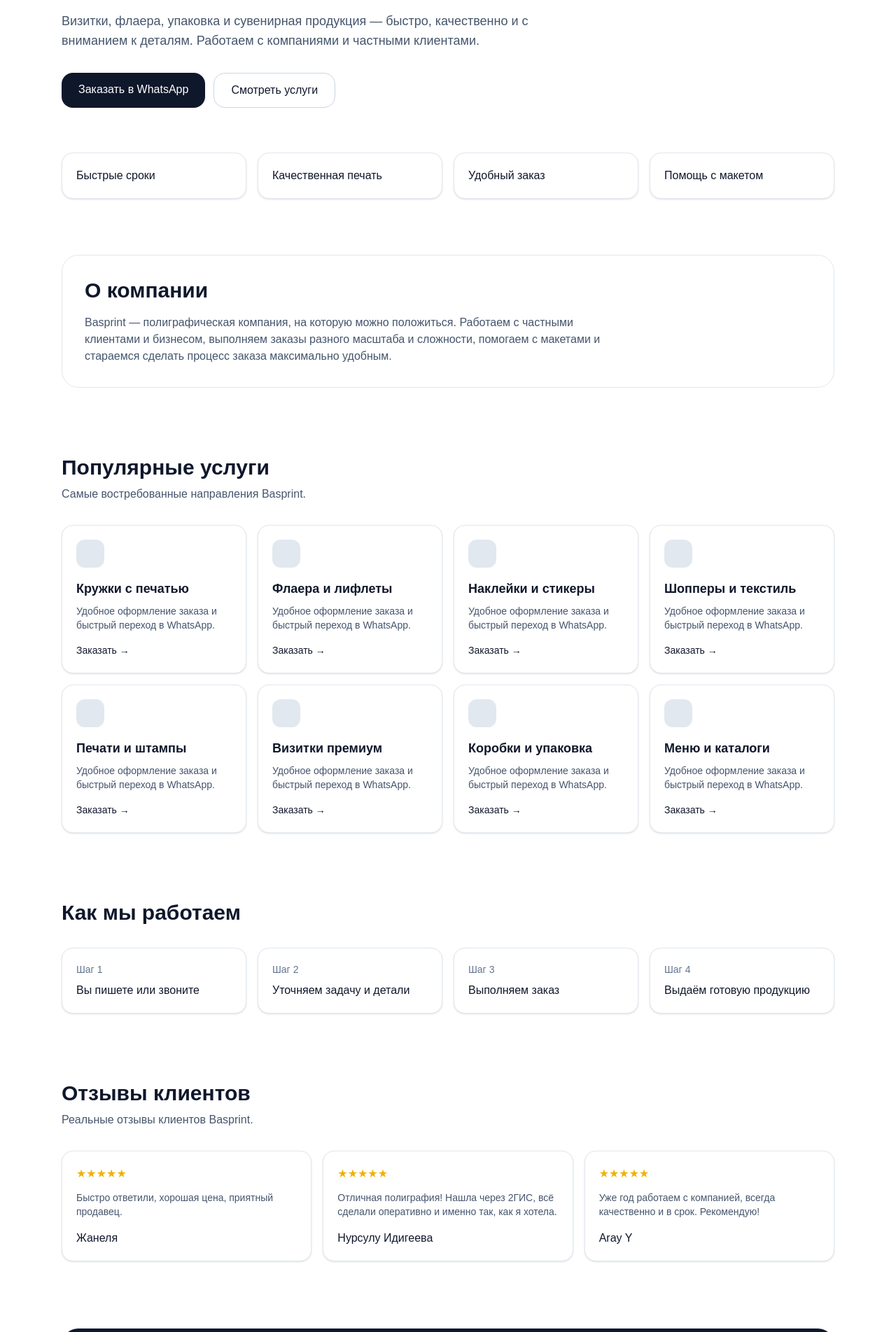
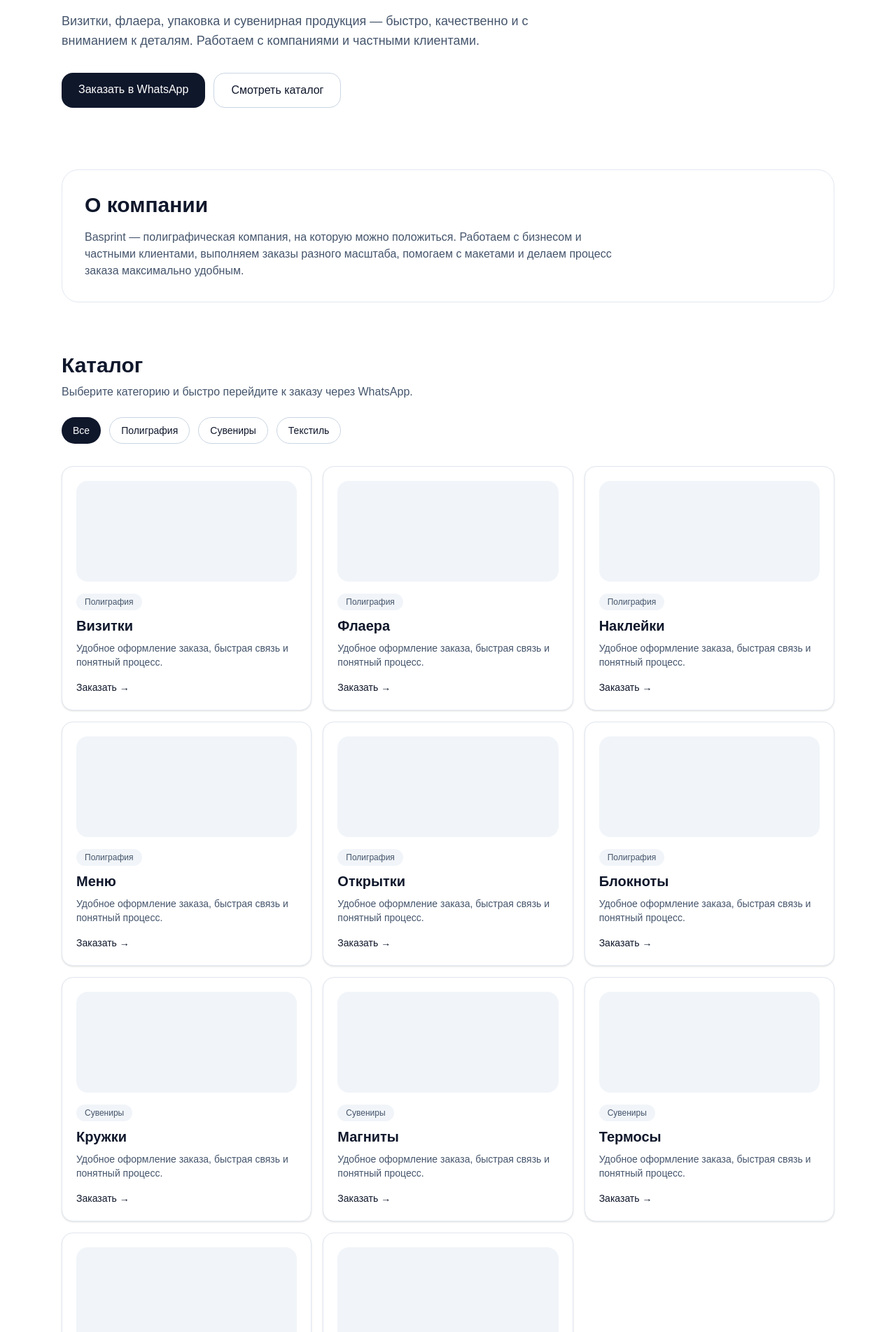
Before and after one commit to gmm055/basprint-site1, a Next.js app: page / in a window 1280 px wide. Shown: the part 317-2220 px from the top of the page at 70% size. Built offline with nearby package versions, Linux system fonts and the light colour scheme.

Commit message:
updated page with catalog

```diff
--- a/src/app/page.tsx
+++ b/src/app/page.tsx
@@ -2,88 +2,63 @@
 
 import { useState } from "react";
 
-type Review = {
+type Product = {
   name: string;
-  text: string;
+  category: string;
 };
 
 export default function Home() {
   const [dark, setDark] = useState(false);
+  const [category, setCategory] = useState("Все");
 
-  const services: string[] = [
-    "Кружки с печатью",
-    "Флаера и лифлеты",
-    "Наклейки и стикеры",
-    "Шопперы и текстиль",
-    "Печати и штампы",
-    "Визитки премиум",
-    "Коробки и упаковка",
-    "Меню и каталоги",
+  const categories = ["Все", "Полиграфия", "Сувениры", "Текстиль"];
+
+  const products: Product[] = [
+    { name: "Визитки", category: "Полиграфия" },
+    { name: "Флаера", category: "Полиграфия" },
+    { name: "Наклейки", category: "Полиграфия" },
+    { name: "Меню", category: "Полиграфия" },
+    { name: "Открытки", category: "Полиграфия" },
+    { name: "Блокноты", category: "Полиграфия" },
+
+    { name: "Кружки", category: "Сувениры" },
+    { name: "Магниты", category: "Сувениры" },
+    { name: "Термосы", category: "Сувениры" },
+
+    { name: "Шопперы", category: "Текстиль" },
+    { name: "Бейсболки", category: "Текстиль" },
   ];
 
-  const advantages: string[] = [
-    "Быстрые сроки",
-    "Качественная печать",
-    "Удобный заказ",
-    "Помощь с макетом",
-  ];
+  const filtered =
+    category === "Все"
+      ? products
+      : products.filter((p) => p.category === category);
 
-  const steps: string[] = [
-    "Вы пишете или звоните",
-    "Уточняем задачу и детали",
-    "Выполняем заказ",
-    "Выдаём готовую продукцию",
-  ];
-
-  const reviews: Review[] = [
-    {
-      name: "Жанеля",
-      text: "Быстро ответили, хорошая цена, приятный продавец.",
-    },
-    {
-      name: "Нурсулу Идигеева",
-      text: "Отличная полиграфия! Нашла через 2ГИС, всё сделали оперативно и именно так, как я хотела.",
-    },
-    {
-      name: "Aray Y",
-      text: "Уже год работаем с компанией, всегда качественно и в срок. Рекомендую!",
-    },
-  ];
-
-  const mainClassName = dark
+  const pageClass = dark
     ? "min-h-screen bg-slate-950 text-white transition-colors duration-300"
     : "min-h-screen bg-white text-slate-900 transition-colors duration-300";
 
-  const sectionCardClass = dark
-    ? "rounded-3xl border border-slate-800 bg-slate-900"
-    : "rounded-3xl border border-slate-200 bg-white";
+  const headerClass = dark
+    ? "sticky top-0 z-50 border-b border-slate-800 bg-slate-950/90 backdrop-blur"
+    : "sticky top-0 z-50 border-b border-slate-200 bg-white/90 backdrop-blur";
 
-  const simpleCardClass = dark
-    ? "rounded-2xl border border-slate-800 bg-slate-900 p-5 shadow-sm"
-    : "rounded-2xl border border-slate-200 bg-white p-5 shadow-sm";
+  const mutedTextClass = dark ? "text-slate-300" : "text-slate-600";
 
-  const buttonPrimaryClass = dark
+  const cardClass = dark
+    ? "rounded-2xl border border-slate-800 bg-slate-900 p-5 shadow-sm transition hover:-translate-y-1 hover:shadow-md"
+    : "rounded-2xl border border-slate-200 bg-white p-5 shadow-sm transition hover:-translate-y-1 hover:shadow-md";
+
+  const secondaryButtonClass = dark
+    ? "rounded-2xl border border-slate-700 px-6 py-3 font-medium transition hover:bg-slate-900"
+    : "rounded-2xl border border-slate-300 px-6 py-3 font-medium transition hover:bg-slate-50";
+
+  const primaryButtonClass = dark
     ? "rounded-2xl bg-white px-6 py-3 font-medium text-slate-900 transition hover:opacity-90"
     : "rounded-2xl bg-slate-900 px-6 py-3 font-medium text-white transition hover:opacity-90";
 
-  const buttonSecondaryClass = dark
-    ? "rounded-2xl border border-slate-700 px-6 py-3 font-medium transition hover:bg-slate-900"
-    : "rounded-2xl border border-slate-300 px-6 py-3 font-medium transition hover:bg-slate-50";
-
-  const mutedTextClass = dark ? "text-slate-300" : "text-slate-600";
-  const badgeClass = dark
-    ? "inline-flex rounded-full bg-slate-800 px-3 py-1 text-sm text-slate-300"
-    : "inline-flex rounded-full bg-slate-100 px-3 py-1 text-sm text-slate-600";
-
   return (
-    <main className={mainClassName}>
-      <header
-        className={
-          dark
-            ? "sticky top-0 z-50 border-b border-slate-800 bg-slate-950/90 backdrop-blur"
-            : "sticky top-0 z-50 border-b border-slate-200 bg-white/90 backdrop-blur"
-        }
-      >
+    <main className={pageClass}>
+      <header className={headerClass}>
         <div className="mx-auto flex max-w-6xl items-center justify-between px-6 py-4">
           <div>
             <div className="text-xl font-bold">Basprint</div>
@@ -96,14 +71,8 @@ export default function Home() {
             <a href="#about" className="hover:opacity-70">
               О компании
             </a>
-            <a href="#services" className="hover:opacity-70">
-              Услуги
-            </a>
-            <a href="#steps" className="hover:opacity-70">
-              Как мы работаем
-            </a>
-            <a href="#reviews" className="hover:opacity-70">
-              Отзывы
+            <a href="#catalog" className="hover:opacity-70">
+              Каталог
             </a>
             <a href="#contacts" className="hover:opacity-70">
               Контакты
@@ -118,7 +87,6 @@ export default function Home() {
                   ? "rounded-xl border border-slate-700 px-3 py-2 text-sm transition hover:bg-slate-900"
                   : "rounded-xl border border-slate-300 px-3 py-2 text-sm transition hover:bg-slate-50"
               }
-              aria-label="Переключить тему"
               type="button"
             >
               {dark ? "☀️" : "🌙"}
@@ -142,7 +110,13 @@ export default function Home() {
 
       <section className="mx-auto max-w-6xl px-6 py-16">
         <div className="max-w-3xl">
-          <div className={badgeClass}>
+          <div
+            className={
+              dark
+                ? "inline-flex rounded-full bg-slate-800 px-3 py-1 text-sm text-slate-300"
+                : "inline-flex rounded-full bg-slate-100 px-3 py-1 text-sm text-slate-600"
+            }
+          >
             Basprint · Полиграфия для бизнеса и частных клиентов
           </div>
 
@@ -161,73 +135,98 @@ export default function Home() {
               href="https://wa.me/77024056954?text=Здравствуйте! Хочу оформить заказ в Basprint"
               target="_blank"
               rel="noreferrer"
-              className={buttonPrimaryClass}
+              className={primaryButtonClass}
             >
               Заказать в WhatsApp
             </a>
 
-            <a href="#services" className={buttonSecondaryClass}>
-              Смотреть услуги
+            <a href="#catalog" className={secondaryButtonClass}>
+              Смотреть каталог
             </a>
           </div>
         </div>
       </section>
 
-      <section className="mx-auto max-w-6xl px-6 pb-8">
-        <div className="grid gap-4 md:grid-cols-4">
-          {advantages.map((item) => (
-            <div key={item} className={simpleCardClass}>
-              <div className="font-medium">{item}</div>
-            </div>
-          ))}
-        </div>
-      </section>
-
-      <section id="about" className="mx-auto max-w-6xl px-6 py-12">
-        <div className={`${sectionCardClass} p-8`}>
+      <section id="about" className="mx-auto max-w-6xl px-6 py-6">
+        <div
+          className={
+            dark
+              ? "rounded-3xl border border-slate-800 bg-slate-900 p-8"
+              : "rounded-3xl border border-slate-200 bg-white p-8"
+          }
+        >
           <h2 className="text-3xl font-bold">О компании</h2>
           <p className={`mt-4 max-w-3xl ${mutedTextClass}`}>
             Basprint — полиграфическая компания, на которую можно положиться.
-            Работаем с частными клиентами и бизнесом, выполняем заказы разного
-            масштаба и сложности, помогаем с макетами и стараемся сделать
-            процесс заказа максимально удобным.
+            Работаем с бизнесом и частными клиентами, выполняем заказы разного
+            масштаба, помогаем с макетами и делаем процесс заказа максимально
+            удобным.
           </p>
         </div>
       </section>
 
-      <section id="services" className="mx-auto max-w-6xl px-6 py-12">
+      <section id="catalog" className="mx-auto max-w-6xl px-6 py-12">
         <div>
-          <h2 className="text-3xl font-bold">Популярные услуги</h2>
+          <h2 className="text-3xl font-bold">Каталог</h2>
           <p className={`mt-2 ${mutedTextClass}`}>
-            Самые востребованные направления Basprint.
+            Выберите категорию и быстро перейдите к заказу через WhatsApp.
           </p>
         </div>
 
-        <div className="mt-8 grid gap-4 sm:grid-cols-2 lg:grid-cols-4">
-          {services.map((item) => (
-            <div
-              key={item}
-              className={
-                dark
-                  ? "rounded-2xl border border-slate-800 bg-slate-900 p-5 shadow-sm transition hover:-translate-y-1 hover:shadow-md"
-                  : "rounded-2xl border border-slate-200 bg-white p-5 shadow-sm transition hover:-translate-y-1 hover:shadow-md"
-              }
-            >
+        <div className="mt-6 flex flex-wrap gap-3">
+          {categories.map((c) => {
+            const active = category === c;
+
+            return (
+              <button
+                key={c}
+                onClick={() => setCategory(c)}
+                className={
+                  active
+                    ? dark
+                      ? "rounded-full bg-white px-4 py-2 text-sm font-medium text-slate-900"
+                      : "rounded-full bg-slate-900 px-4 py-2 text-sm font-medium text-white"
+                    : dark
+                    ? "rounded-full border border-slate-700 px-4 py-2 text-sm font-medium transition hover:bg-slate-900"
+                    : "rounded-full border border-slate-300 px-4 py-2 text-sm font-medium transition hover:bg-slate-50"
+                }
+                type="button"
+              >
+                {c}
+              </button>
+            );
+          })}
+        </div>
+
+        <div className="mt-8 grid gap-4 sm:grid-cols-2 lg:grid-cols-3">
+          {filtered.map((item) => (
+            <div key={item.name} className={cardClass}>
               <div
                 className={
                   dark
-                    ? "mb-4 h-10 w-10 rounded-xl bg-slate-800"
-                    : "mb-4 h-10 w-10 rounded-xl bg-slate-200"
+                    ? "mb-4 h-36 rounded-2xl bg-slate-800"
+                    : "mb-4 h-36 rounded-2xl bg-slate-100"
                 }
               />
-              <h3 className="text-lg font-semibold">{item}</h3>
+              <div
+                className={
+                  dark
+                    ? "mb-2 inline-flex rounded-full bg-slate-800 px-3 py-1 text-xs text-slate-300"
+                    : "mb-2 inline-flex rounded-full bg-slate-100 px-3 py-1 text-xs text-slate-600"
+                }
+              >
+                {item.category}
+              </div>
+
+              <h3 className="text-xl font-semibold">{item.name}</h3>
+
               <p className={`mt-2 text-sm ${mutedTextClass}`}>
-                Удобное оформление заказа и быстрый переход в WhatsApp.
+                Удобное оформление заказа, быстрая связь и понятный процесс.
               </p>
 
               <a
                 href={`https://wa.me/77024056954?text=${encodeURIComponent(
-                  `Здравствуйте! Хочу заказать в Basprint: ${item}`
+                  `Здравствуйте! Хочу заказать в Basprint: ${item.name}`
                 )}`}
                 target="_blank"
                 rel="noreferrer"
@@ -235,39 +234,6 @@ export default function Home() {
               >
                 Заказать →
               </a>
-            </div>
-          ))}
-        </div>
-      </section>
-
-      <section id="steps" className="mx-auto max-w-6xl px-6 py-12">
-        <h2 className="text-3xl font-bold">Как мы работаем</h2>
-        <div className="mt-8 grid gap-4 md:grid-cols-4">
-          {steps.map((step, index) => (
-            <div key={step} className={simpleCardClass}>
-              <div className={dark ? "text-sm text-slate-400" : "text-sm text-slate-500"}>
-                Шаг {index + 1}
-              </div>
-              <div className="mt-2 font-medium">{step}</div>
-            </div>
-          ))}
-        </div>
-      </section>
-
-      <section id="reviews" className="mx-auto max-w-6xl px-6 py-12">
-        <div>
-          <h2 className="text-3xl font-bold">Отзывы клиентов</h2>
-          <p className={`mt-2 ${mutedTextClass}`}>
-            Реальные отзывы клиентов Basprint.
-          </p>
-        </div>
-
-        <div className="mt-8 grid gap-4 md:grid-cols-3">
-          {reviews.map((review) => (
-            <div key={review.name} className={simpleCardClass}>
-              <div className="mb-3 text-yellow-500">★★★★★</div>
-              <p className={`text-sm ${mutedTextClass}`}>{review.text}</p>
-              <div className="mt-4 font-medium">{review.name}</div>
             </div>
           ))}
         </div>
@@ -289,8 +255,8 @@ export default function Home() {
                 : "mt-3 max-w-2xl text-slate-300"
             }
           >
-            Напишите нам в WhatsApp, и мы быстро подскажем по срокам, стоимости
-            и лучшему решению под вашу задачу.
+            Напишите нам в WhatsApp, и мы быстро подскажем по срокам,
+            стоимости и лучшему решению под вашу задачу.
           </p>
 
           <a
@@ -309,7 +275,13 @@ export default function Home() {
       </section>
 
       <section id="contacts" className="mx-auto max-w-6xl px-6 py-12">
-        <div className={`${sectionCardClass} grid gap-6 p-8 md:grid-cols-2`}>
+        <div
+          className={
+            dark
+              ? "grid gap-6 rounded-3xl border border-slate-800 bg-slate-900 p-8 md:grid-cols-2"
+              : "grid gap-6 rounded-3xl border border-slate-200 bg-white p-8 md:grid-cols-2"
+          }
+        >
           <div>
             <h2 className="text-3xl font-bold">Контакты</h2>
             <div className={`mt-4 space-y-2 ${mutedTextClass}`}>
@@ -321,14 +293,14 @@ export default function Home() {
           </div>
 
           <div className="flex flex-col gap-3">
-            <a href="tel:+77024056954" className={buttonSecondaryClass}>
+            <a href="tel:+77024056954" className={secondaryButtonClass}>
               Позвонить
             </a>
             <a
               href="https://wa.me/77024056954?text=Здравствуйте! Хочу оформить заказ в Basprint"
               target="_blank"
               rel="noreferrer"
-              className={buttonPrimaryClass}
+              className={primaryButtonClass}
             >
               Написать в WhatsApp
             </a>
@@ -336,7 +308,7 @@ export default function Home() {
               href="https://2gis.kz/astana/firm/70000001018134048?m=71.412984%2C51.11341%2F16"
               target="_blank"
               rel="noreferrer"
-              className={buttonSecondaryClass}
+              className={secondaryButtonClass}
             >
               Открыть в 2ГИС
             </a>
@@ -351,7 +323,13 @@ export default function Home() {
             : "border-t border-slate-200 py-8"
         }
       >
-        <div className={dark ? "mx-auto max-w-6xl px-6 text-sm text-slate-400" : "mx-auto max-w-6xl px-6 text-sm text-slate-500"}>
+        <div
+          className={
+            dark
+              ? "mx-auto max-w-6xl px-6 text-sm text-slate-400"
+              : "mx-auto max-w-6xl px-6 text-sm text-slate-500"
+          }
+        >
           © Basprint — Полиграфия для бизнеса и частных клиентов
         </div>
       </footer>
```
